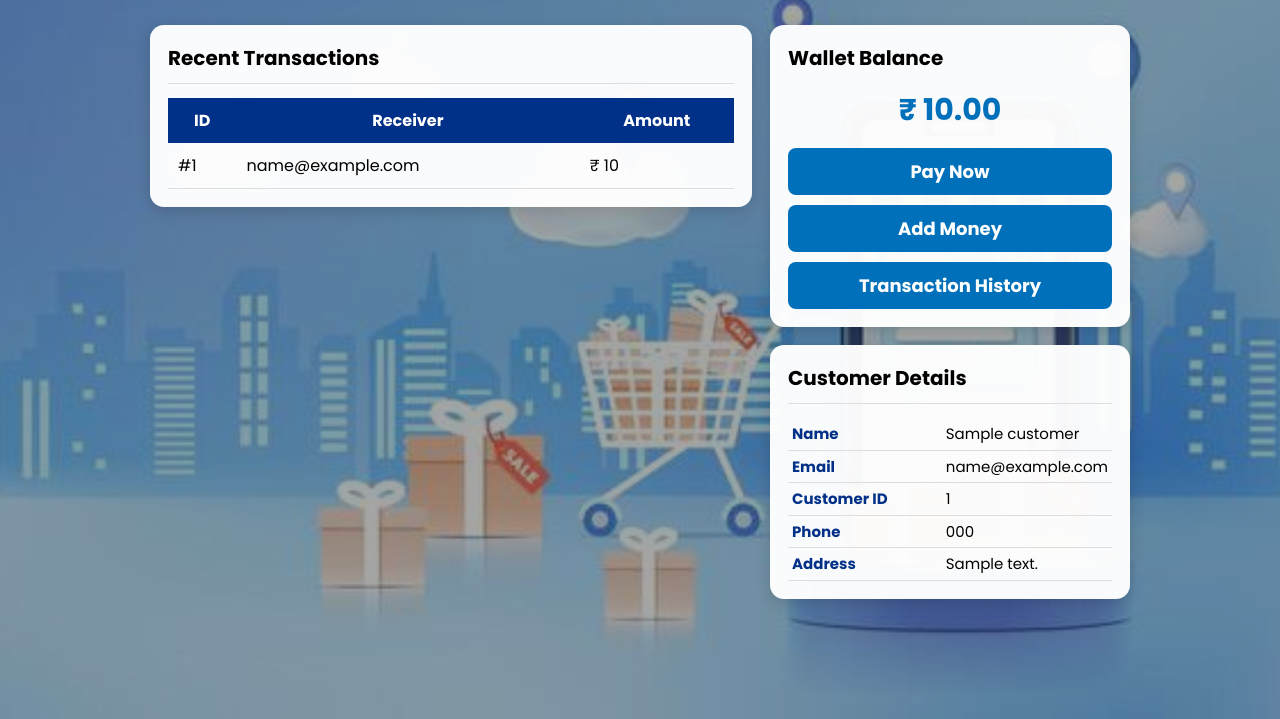
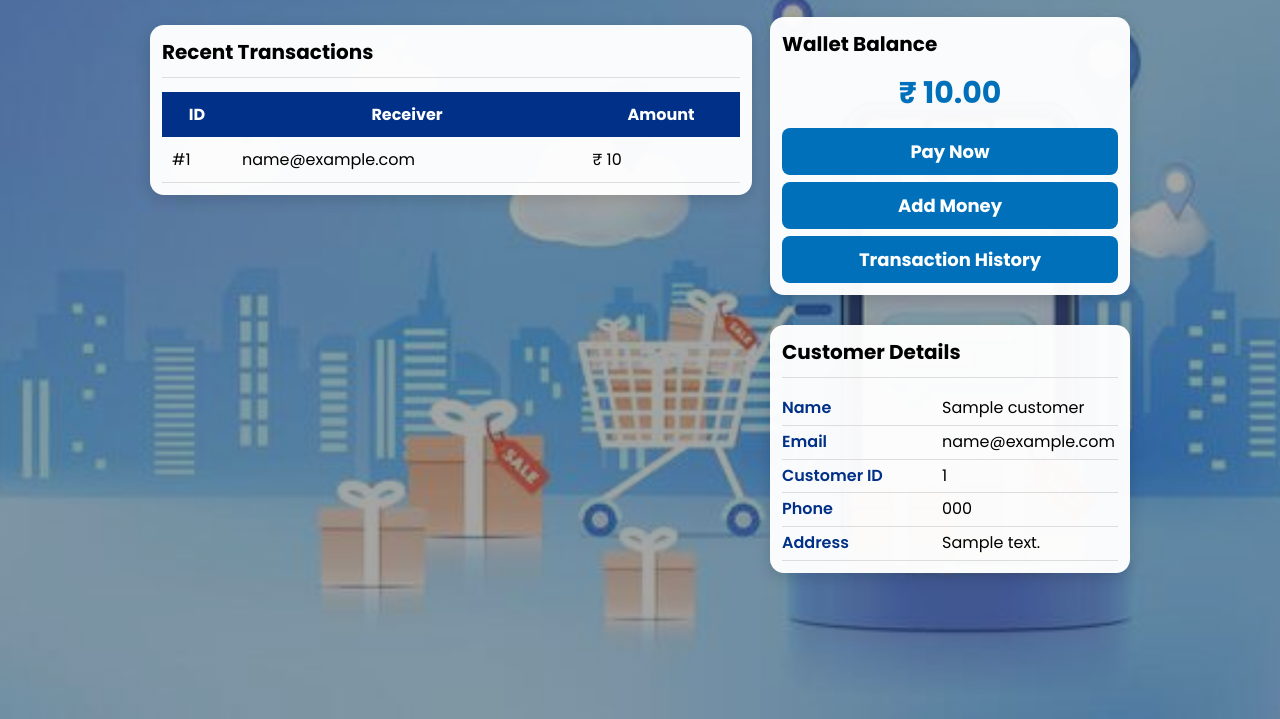
Before and after one commit to Madheswaran/Projects, a Flask app: page /dashboard in a window 1280 px wide. Shown: the part 81-800 px from the top of the page. Run offline with Flask 3, Linux system fonts and the light colour scheme; the visitor is signed in with stand-in values (Sample User, id 1); a database or web service that is not in the repository returns one stand-in record (values such as "Sample title"); some libraries are stand-ins or nearby versions.

Commit message:
ui fixes7

```diff
--- a/devops/paypal-app/frontend-service/static/style.css
+++ b/devops/paypal-app/frontend-service/static/style.css
@@ -213,7 +213,14 @@ body{
 .right-panel{
 
     width:360px;
-    gap:18px;
+
+    display:flex;
+
+    flex-direction:column;
+
+    gap:12px;
+
+    margin-top:-8px;
 
 }
 
@@ -229,7 +236,7 @@ body{
 
     border-radius:14px;
 
-    padding:18px;
+    padding:12px;
 
     margin-bottom:18px;
 
@@ -307,7 +314,7 @@ body{
 
     font-weight:bold;
 
-    margin:15px 0;
+    margin:12px 0;
 
 }
 
@@ -335,7 +342,7 @@ body{
 
     padding:10px;
 
-    margin-top:10px;
+    margin-top:7px;
 
     border-radius:8px;
 
@@ -471,3 +478,12 @@ td{
     text-align:left;
     padding-left:20px;
 }
+
+.profile-table td{
+    padding:6px 0;
+    font-size:16px;
+}
+
+.profile-table td:first-child{
+    font-weight:600;
+}
```
